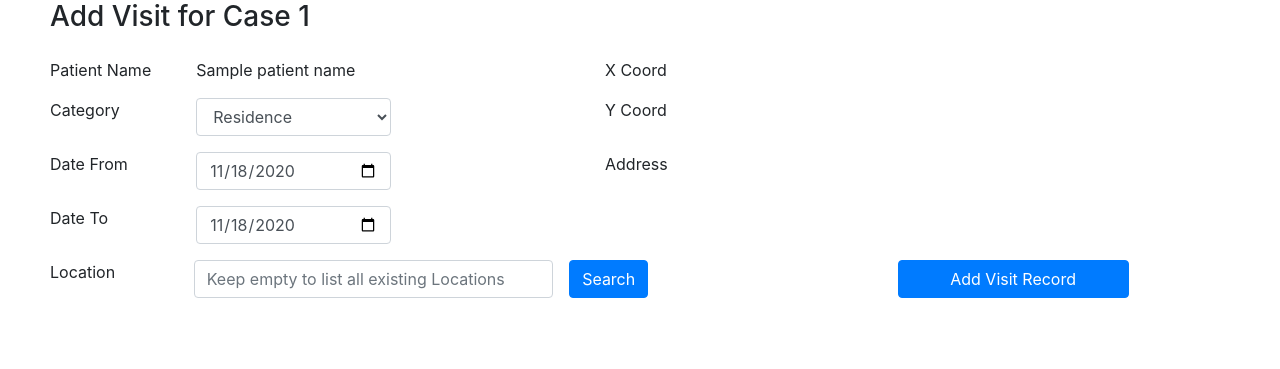
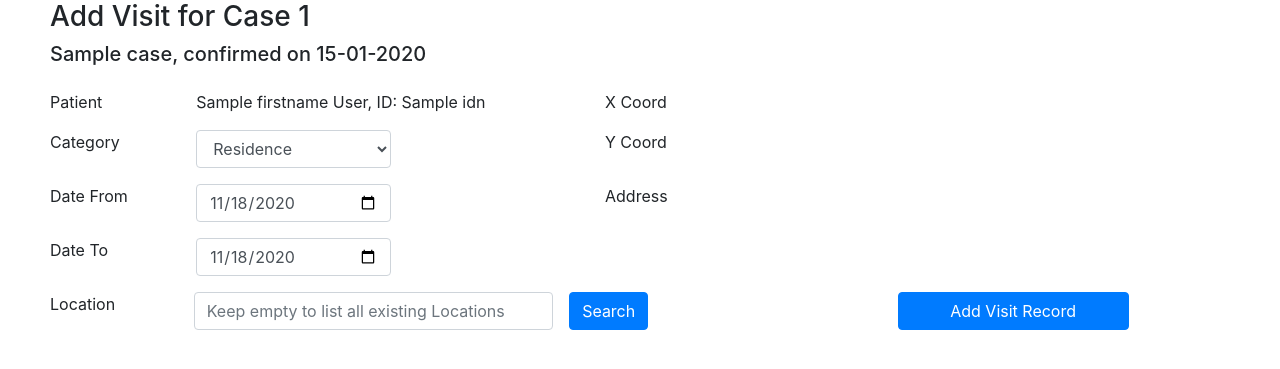
Before and after one commit to jhnma/comp3297_group_k, a Django app: template hotzone_project/templates/add-visit.html in a window 1280 px wide. Shown: the top 369 px of the page. Run offline with Django 3.2, Linux system fonts and the light colour scheme; the template is opened without the code that fills it: most values are stand-ins (such as "Sample title", 1, 10 or a date in 2020); some libraries are stand-ins or nearby versions.

Commit message:
add missing info

```diff
--- a/hotzone_project/cases/views.py
+++ b/hotzone_project/cases/views.py
@@ -15,8 +15,8 @@ class AddVisit(View):
             return HttpResponseNotFound("Case doesn't exist.")
         patient = case.patient
         context = {
-            'case_id': case.case_id,
-            'patient_name': patient.firstname + " " + patient.lastname,
+            'case': case,
+            'patient': patient,
         }
         return render(self.request, 'add-visit.html', context)
 
--- a/hotzone_project/templates/add-visit.html
+++ b/hotzone_project/templates/add-visit.html
@@ -4,7 +4,7 @@
         <script src="https://cdnjs.cloudflare.com/ajax/libs/popper.js/1.14.7/umd/popper.min.js" integrity="sha384-UO2eT0CpHqdSJQ6hJty5KVphtPhzWj9WO1clHTMGa3JDZwrnQq4sF86dIHNDz0W1" crossorigin="anonymous"></script>
         <script src="https://stackpath.bootstrapcdn.com/bootstrap/4.3.1/js/bootstrap.min.js" integrity="sha384-JjSmVgyd0p3pXB1rRibZUAYoIIy6OrQ6VrjIEaFf/nJGzIxFDsf4x0xIM+B07jRM" crossorigin="anonymous"></script>
         <link rel="stylesheet" href="https://stackpath.bootstrapcdn.com/bootstrap/4.3.1/css/bootstrap.min.css" integrity="sha384-ggOyR0iXCbMQv3Xipma34MD+dH/1fQ784/j6cY/iJTQUOhcWr7x9JvoRxT2MZw1T" crossorigin="anonymous">
-        <title>Case {{ case_id }} - Add Visits</title>
+        <title>Case {{ case.case_id }} - Add Visits</title>
         <style>
             body {
                 margin: auto;
@@ -247,17 +247,18 @@
         </script>
     </head>
     <body>
-        <h3>Add Visit for Case {{ case_id }}</h3>
-        <input type='hidden' id='case_id' value="{{ case_id }}"/>
+        <h3>Add Visit for Case {{ case.case_id }}</h3>
+        <h5>{{ case.get_category_display|title }} case, confirmed on {{ case.date|date:"d-m-Y" }}</h5>
+        <input type='hidden' id='case_id' value="{{ case.case_id }}"/>
         <form class="container-fluid mt-4" id="visit" data-pk=''>
             <div class="row container">
                 <div class="col-6">
                     <div class="row">
                         <div class='col-3'>
-                            Patient Name
+                            Patient
                         </div>
                         <div class='col-8'>
-                            {{ patient_name }}
+                            {{ patient.firstname }} {{ patient.lastname }}, ID: {{ patient.idn }}
                         </div>
                     </div>
                 </div>
```
